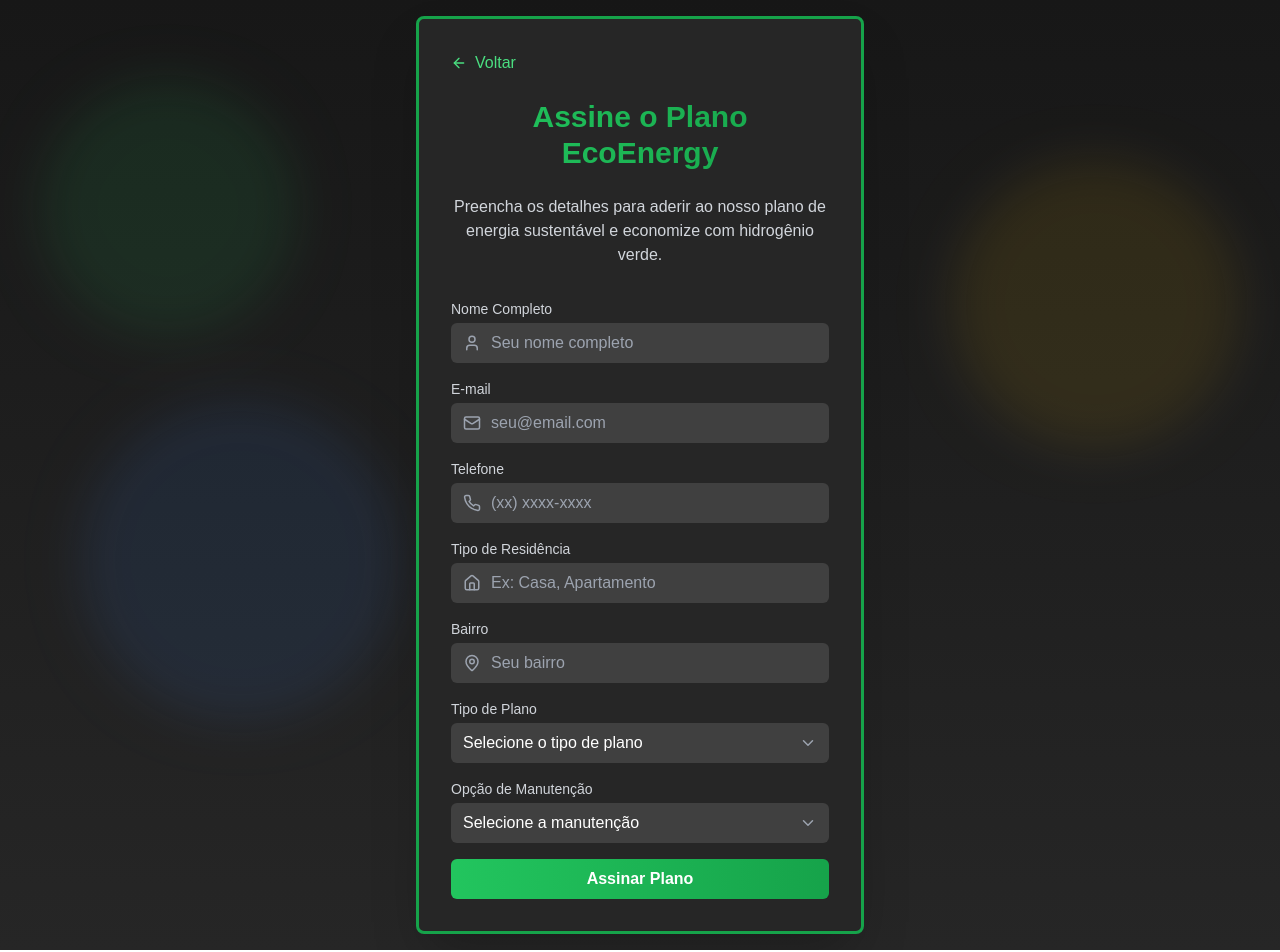
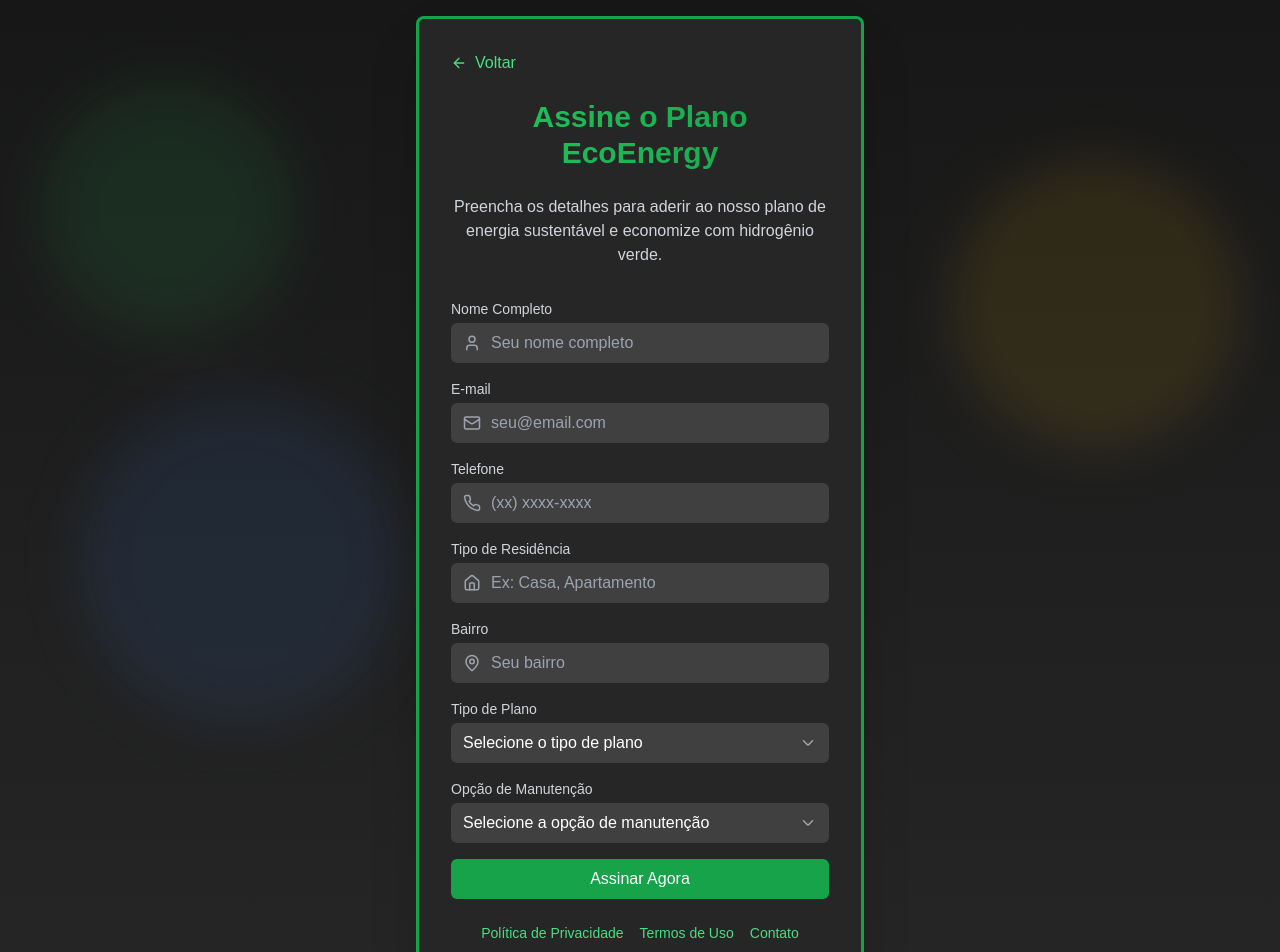
Before and after one commit to SouzaEu/EcoEnergy-Front-end, a Next.js app: page /subscription-page in a window 1280 px wide. Shown: the top 952 px of the page. Built offline with nearby package versions, Linux system fonts and the light colour scheme.

Commit message:
conserto de deploy

```diff
--- a/src/app/subscription-page/page.tsx
+++ b/src/app/subscription-page/page.tsx
@@ -3,7 +3,7 @@
 import { AnimatePresence, motion } from 'framer-motion'
 import { ArrowLeft, ChevronDown, Home, Mail, MapPin, Phone, Shield, User } from 'lucide-react'
 import Link from 'next/link'
-import { useState } from 'react'
+import { useState, useEffect } from 'react'
 
 interface FormData {
   fullName: string
@@ -13,6 +13,14 @@ interface FormData {
   neighborhood: string
   planType: string
   maintenanceOption: string
+}
+
+interface FormField {
+  name: keyof FormData
+  label: string
+  type: string
+  icon: React.ElementType
+  placeholder: string
 }
 
 export default function Component() {
@@ -28,12 +36,15 @@ export default function Component() {
 
   const [errors, setErrors] = useState<Partial<Record<keyof FormData, string>>>({})
   const [isSubmitting, setIsSubmitting] = useState<boolean>(false)
+  const [isClient, setIsClient] = useState(false)
+
+  useEffect(() => {
+    setIsClient(true)
+  }, [])
 
   const handleInputChange = (e: React.ChangeEvent<HTMLInputElement | HTMLSelectElement>) => {
     const { name, value } = e.target
     setFormData((prev) => ({ ...prev, [name]: value }))
-
-    // Usando type assertion para garantir que `name` é uma chave de `errors`
     if (errors[name as keyof FormData]) {
       setErrors((prev) => ({ ...prev, [name]: '' }))
     }
@@ -70,13 +81,17 @@ export default function Component() {
   const labelClasses = 'block text-sm font-medium text-gray-300 mb-1'
   const errorClasses = 'text-red-400 text-xs mt-1 flex items-center'
 
-  const formFields = [
+  const formFields: FormField[] = [
     { name: 'fullName', label: 'Nome Completo', type: 'text', icon: User, placeholder: 'Seu nome completo' },
     { name: 'email', label: 'E-mail', type: 'email', icon: Mail, placeholder: 'seu@email.com' },
     { name: 'phone', label: 'Telefone', type: 'tel', icon: Phone, placeholder: '(xx) xxxx-xxxx' },
     { name: 'residenceType', label: 'Tipo de Residência', type: 'text', icon: Home, placeholder: 'Ex: Casa, Apartamento' },
     { name: 'neighborhood', label: 'Bairro', type: 'text', icon: MapPin, placeholder: 'Seu bairro' },
   ]
+
+  if (!isClient) {
+    return null // or a loading spinner
+  }
 
   return (
     <div className="min-h-screen flex items-center justify-center bg-gradient-to-b from-neutral-900 to-neutral-800 p-4">
@@ -122,21 +137,21 @@ export default function Component() {
                     type={field.type}
                     id={field.name}
                     name={field.name}
-                    value={formData[field.name as keyof FormData]} // Type assertion aqui
+                    value={formData[field.name]}
                     onChange={handleInputChange}
+                    className={`${inputClasses} ${field.icon ? 'pl-10' : ''}`}
                     placeholder={field.placeholder}
-                    className={`pl-10 ${inputClasses}`}
                   />
                 </div>
                 <AnimatePresence>
-                  {errors[field.name as keyof FormData] && ( // Type assertion aqui também
+                  {errors[field.name] && (
                     <motion.p
                       initial={{ opacity: 0, y: -10 }}
                       animate={{ opacity: 1, y: 0 }}
                       exit={{ opacity: 0, y: -10 }}
                       className={errorClasses}
                     >
-                      <Shield size={16} className="mr-1" /> {errors[field.name as keyof FormData]}
+                      <Shield size={16} className="mr-1" /> {errors[field.name]}
                     </motion.p>
                   )}
                 </AnimatePresence>
@@ -192,10 +207,10 @@ export default function Component() {
                   onChange={handleInputChange}
                   className={`${inputClasses} appearance-none`}
                 >
-                  <option value="">Selecione a manutenção</option>
-                  <option value="no_maintenance">Sem manutenção</option>
-                  <option value="monthly_maintenance">Manutenção mensal</option>
-                  <option value="annual_maintenance">Manutenção anual</option>
+                  <option value="">Selecione a opção de manutenção</option>
+                  <option value="none">Sem manutenção</option>
+                  <option value="basic">Manutenção Básica (Anual)</option>
+                  <option value="premium">Manutenção Premium (Trimestral)</option>
                 </select>
                 <ChevronDown className="absolute right-3 top-1/2 transform -translate-y-1/2 text-gray-400 pointer-events-none" size={18} />
               </div>
@@ -217,12 +232,33 @@ export default function Component() {
               whileHover={{ scale: 1.05 }}
               whileTap={{ scale: 0.95 }}
               type="submit"
+              className="w-full px-4 py-2 bg-green-600 text-white rounded-md hover:bg-green-700 focus:outline-none focus:ring-2 focus:ring-green-500 focus:ring-offset-2 focus:ring-offset-gray-800 transition duration-200 ease-in-out transform hover:-translate-y-0.5"
               disabled={isSubmitting}
-              className="w-full bg-gradient-to-r from-green-500 to-green-600 hover:from-green-600 hover:to-green-500 text-white font-semibold py-2 rounded-md transition duration-200"
             >
-              {isSubmitting ? 'Enviando...' : 'Assinar Plano'}
+              {isSubmitting ? (
+                <span className="flex items-center justify-center">
+                  <svg className="animate-spin -ml-1 mr-3 h-5 w-5 text-white" xmlns="http://www.w3.org/2000/svg" fill="none" viewBox="0 0 24 24">
+                    <circle className="opacity-25" cx="12" cy="12" r="10" stroke="currentColor" strokeWidth="4"></circle>
+                    <path className="opacity-75" fill="currentColor" d="M4 12a8 8 0 018-8V0C5.373 0 0 5.373 0 12h4zm2 5.291A7.962 7.962 0 014 12H0c0 3.042 1.135 5.824 3 7.938l3-2.647z"></path>
+                  </svg>
+                  Processando...
+                </span>
+              ) : (
+                'Assinar Agora'
+              )}
             </motion.button>
           </form>
+
+          <motion.footer
+            className="mt-6 text-center text-sm"
+            initial={{ opacity: 0, y: 20 }}
+            animate={{ opacity: 1, y: 0 }}
+            transition={{ delay: 0.8, duration: 0.5 }}
+          >
+            <Link href="#" className="text-green-400 hover:text-green-300 transition duration-200 mr-4">Política de Privacidade</Link>
+            <Link href="#" className="text-green-400 hover:text-green-300 transition duration-200 mr-4">Termos de Uso</Link>
+            <Link href="#" className="text-green-400 hover:text-green-300 transition duration-200">Contato</Link>
+          </motion.footer>
         </motion.div>
       </div>
     </div>
```
